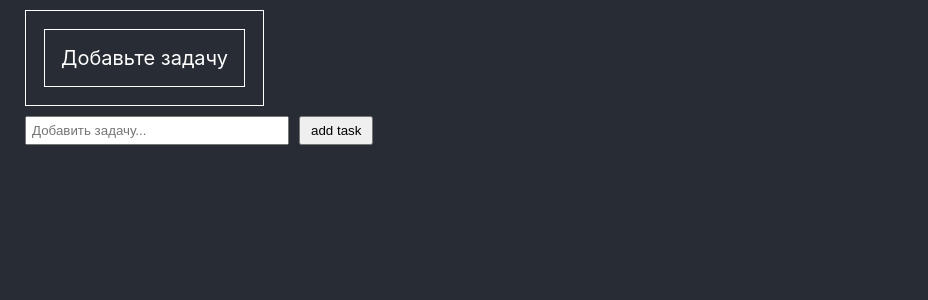
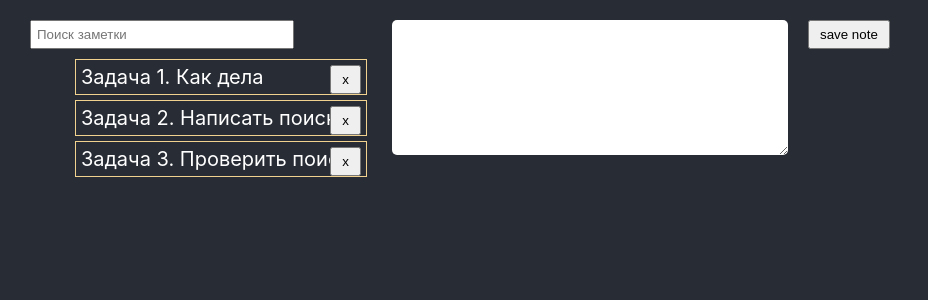
Before and after one commit to banan320/koder_react, a React (Create React App) app: page / in a window 1280 px wide. Shown: the top 300 px of the page, without its empty margins (0-928 px from the left). Built offline with nearby package versions, Linux system fonts and the light colour scheme.

Commit message:
реализация блокнота с записями, поиском, удалением, добавлением и редактированием.

```diff
--- a/src/App.css
+++ b/src/App.css
@@ -1,6 +1,6 @@
 body {
   background-color: #282c34;
-  height: 100%;
+  width: 100%;
   color: white;
   font-size: 20px;
 }
@@ -46,3 +46,29 @@ td > span {
   border: 1px solid #fff;
   padding: 3px 10px 10px 10px;
 }
+
+textarea {
+  padding: 10px;
+  border: none;
+  border-radius: 5px;
+  font-size: 20px;
+}
+
+.notes {
+  display: flex;
+}
+.notes li {
+  white-space: nowrap;
+  overflow: hidden;
+  text-overflow: ellipsis;
+  width: 35vh;
+  border: 1px solid #f1d28f;
+  padding: 5px;
+  position: relative;
+}
+
+button.removeNote {
+  position: absolute;
+  right: 0;
+  top: 0;
+}
--- a/src/App.js
+++ b/src/App.js
@@ -6,6 +6,7 @@ import Users from "./Users";
 import Employee from "./Employee";
 import Calculator from "./Calculator";
 import Checklist from "./checkList/Checklist";
+import Notebook from "./notebook/Notebook";
 
 // import { nanoid } from "nanoid";
 //
@@ -17,27 +18,24 @@ import Checklist from "./checkList/Checklist";
 const initNotes = [
   {
     id: uuidv4(),
-    fields: [
-      { name: "prop1", value: "value11", isEdit: false },
-      { name: "prop2", value: "value12", isEdit: false },
-      { name: "prop3", value: "value13", isEdit: false },
-    ],
+
+    prop1: "value11",
+    prop2: "value12",
+    prop3: "value13",
   },
   {
     id: uuidv4(),
-    fields: [
-      { name: "prop1", value: "value21", isEdit: false },
-      { name: "prop2", value: "value22", isEdit: false },
-      { name: "prop3", value: "value23", isEdit: false },
-    ],
+
+    prop1: "value21",
+    prop2: "value22",
+    prop3: "value23",
   },
   {
     id: uuidv4(),
-    fields: [
-      { name: "prop1", value: "value31", isEdit: false },
-      { name: "prop2", value: "value32", isEdit: false },
-      { name: "prop3", value: "value33", isEdit: false },
-    ],
+
+    prop1: "value31",
+    prop2: "value32",
+    prop3: "value33",
   },
 ];
 
@@ -72,7 +70,8 @@ function App() {
 
   return (
     <div className="App">
-      <Checklist />
+      {/* <Checklist /> */}
+      <Notebook />
       {/* <Products /> */}
       {/* <Employee
         lastName="Alex"
--- /dev/null
+++ b/src/notebook/Notebook.js
@@ -0,0 +1,132 @@
+import { React, useState, useEffect } from "react";
+import { v4 as uuidv4 } from "uuid";
+
+const initNotes = [
+  {
+    id: uuidv4(),
+    value: "Задача 1. Как дела",
+  },
+  {
+    id: uuidv4(),
+    value: "Задача 2. Написать поиск",
+  },
+  {
+    id: uuidv4(),
+    value: "Задача 3. Проверить поиск",
+  },
+];
+
+function getInitObj() {
+  return {
+    id: uuidv4(),
+    value: "",
+  };
+}
+
+const filterNotes = (searchText, listOfNotes) => {
+  if (!searchText) {
+    return listOfNotes;
+  }
+  return listOfNotes.filter(({ value }) =>
+    value.toLowerCase().includes(searchText.toLowerCase())
+  );
+};
+
+const Notebook = () => {
+  //   const [notes, setNotes] = useState(initNotes);
+  //   const [obj, setObj] = useState(getInitObj());
+  const [notes, setNotes] = useState(initNotes);
+  const [obj, setObj] = useState(getInitObj());
+  const [editId, setEditId] = useState(null);
+
+  const [searchTerm, setSearchTerm] = useState("");
+
+  useEffect(() => {
+    const Debounce = setTimeout(() => {
+      const filteredCars = filterNotes(searchTerm, initNotes);
+      setNotes(filteredCars);
+    }, 300);
+
+    return () => clearTimeout(Debounce);
+  }, [searchTerm]);
+
+  //   function addNote() {
+  //     setNotes([...notes, obj]);
+  //     setObj(getInitObj());
+  //   }
+  //   function changeProp(prop, event) {
+  //     setObj({ ...obj, [prop]: event.target.value });
+  //   }
+
+  function getValue(prop) {
+    if (editId) {
+      return notes.reduce(
+        (res, note) => (note.id === editId ? note[prop] : res),
+        ""
+      );
+    } else {
+      return obj[prop];
+    }
+  }
+
+  function changeItem(prop, event) {
+    if (editId) {
+      setNotes(
+        notes.map((note) =>
+          note.id === editId ? { ...note, [prop]: event.target.value } : note
+        )
+      );
+    } else {
+      setObj({ ...obj, [prop]: event.target.value });
+    }
+  }
+
+  function saveItem() {
+    if (editId) {
+      setEditId(null);
+    } else {
+      setNotes([...notes, obj]);
+      setObj(getInitObj());
+    }
+  }
+
+  function removeNote(id) {
+    setNotes(notes.filter((el) => el.id !== id));
+  }
+
+  const result = notes.map((el) => (
+    <li key={el.id} onClick={() => setEditId(el.id)}>
+      {el.value}
+      <button className="removeNote" onClick={() => removeNote(el.id)}>
+        x
+      </button>
+    </li>
+  ));
+
+  return (
+    <div className="notes">
+      <div>
+        <input
+          type="text"
+          autoComplete="off"
+          placeholder="Поиск заметки"
+          onChange={(e) => setSearchTerm(e.target.value)}
+        />
+        <ul>{result}</ul>
+      </div>
+      <div>
+        <textarea
+          value={getValue("value")}
+          onChange={(e) => changeItem("value", e)}
+          cols="30"
+          rows="5"
+        ></textarea>
+      </div>
+      <div>
+        <button onClick={saveItem}>save note</button>
+      </div>
+    </div>
+  );
+};
+
+export default Notebook;
```
